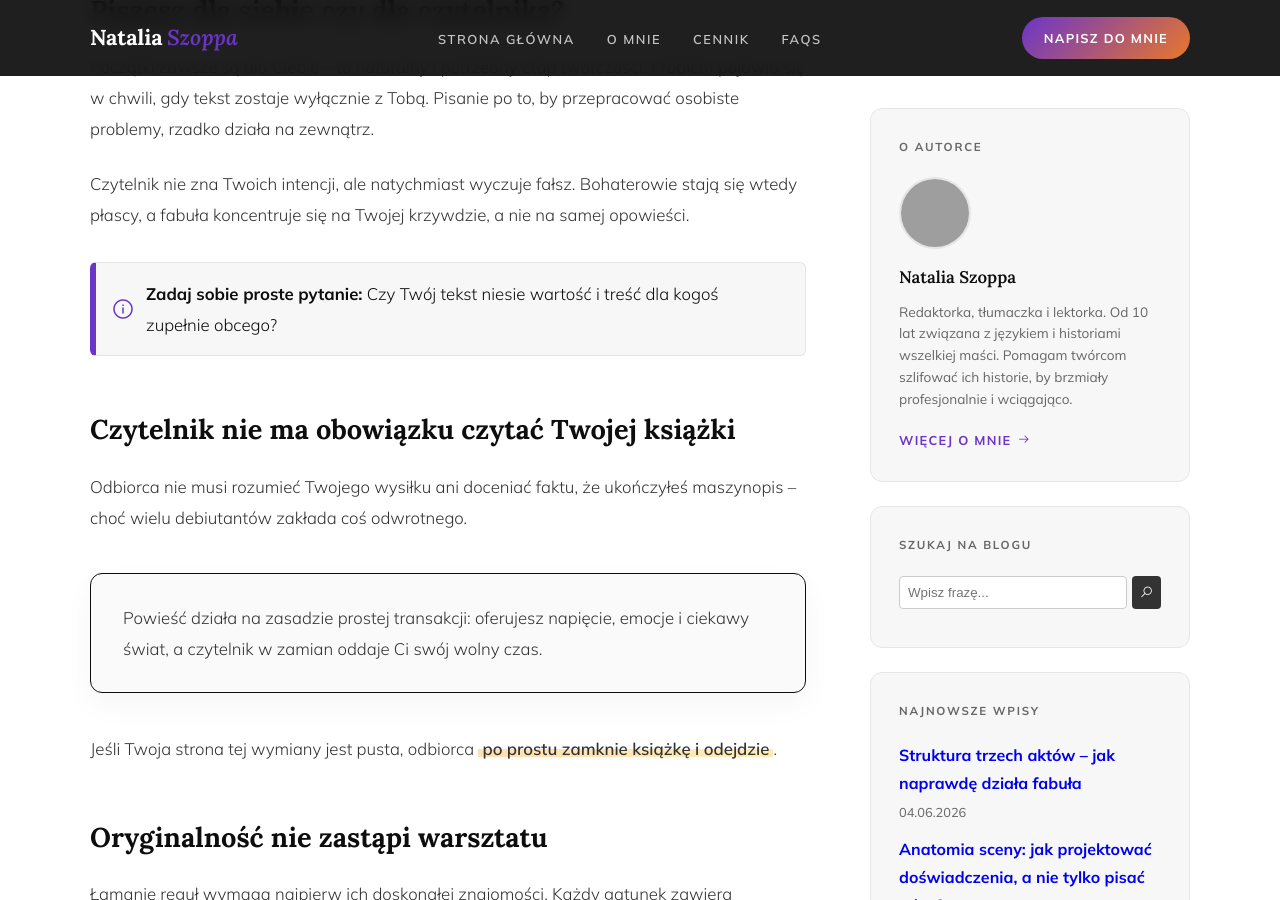
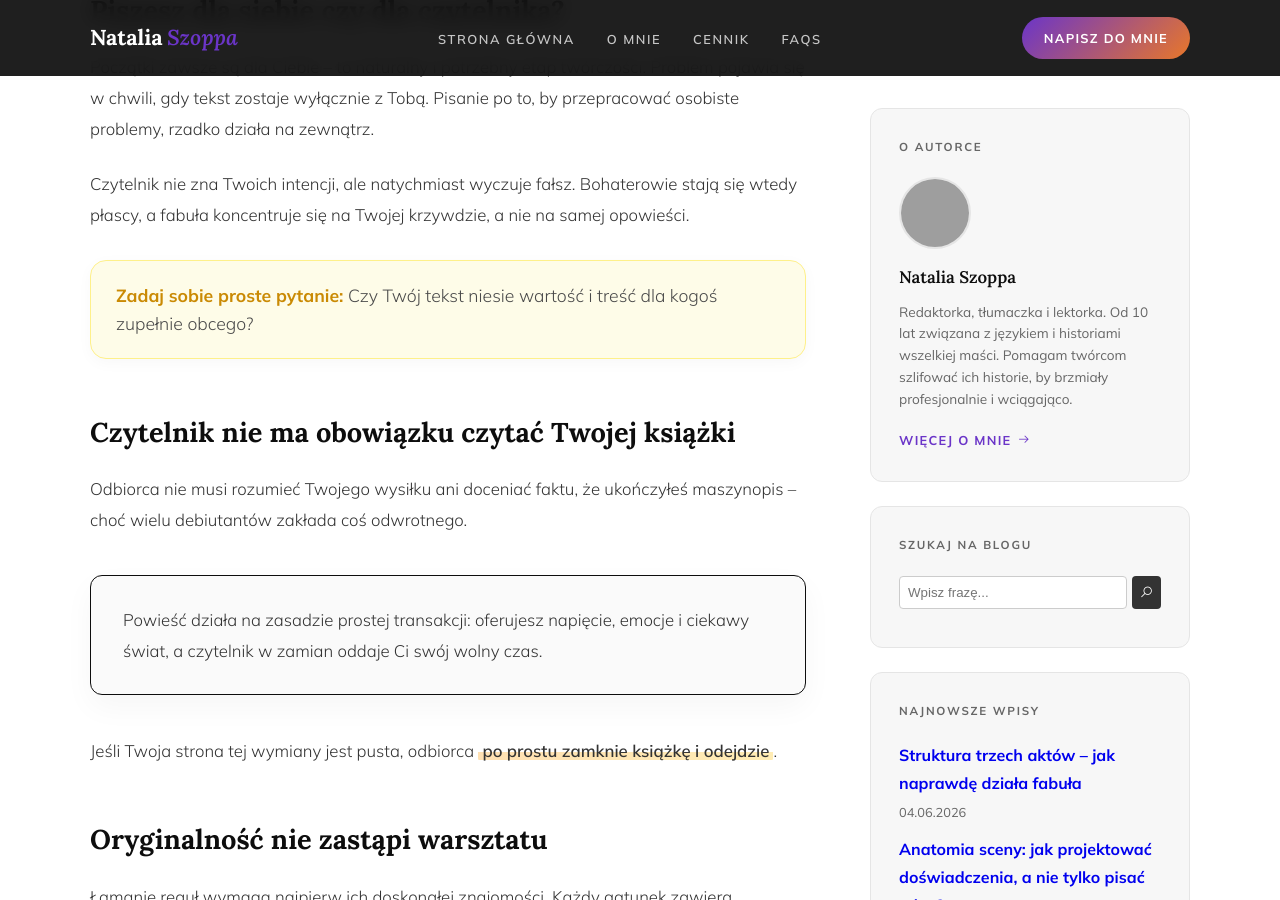
Before and after one commit to Bonnie00726/nataliaszoppa, a Jekyll site: the page built from _posts/2026-06-04-zanim-napiszesz-pierwsze-slowo.md, in a window 1280 px wide and 900 px high, scrolled down 1583 px. Built offline with Jekyll 4.4.1, drawn with Linux system fonts in a browser that asks for light colours; comment, search, counter and statistics services are not loaded; grey boxes are pictures that could not be loaded.

Commit message:
Update 2026-06-04-zanim-napiszesz-pierwsze-slowo.md

```diff
--- a/_posts/2026-06-04-zanim-napiszesz-pierwsze-slowo.md
+++ b/_posts/2026-06-04-zanim-napiszesz-pierwsze-slowo.md
@@ -19,7 +19,7 @@
 
 Czytelnik nie zna Twoich intencji, ale natychmiast wyczuje fałsz. Bohaterowie stają się wtedy płascy, a fabuła koncentruje się na Twojej krzywdzie, a nie na samej opowieści.
 
-<div class="notice-box">
+<div class="chmurka chmurka-tip">
     <strong>Zadaj sobie proste pytanie:</strong> Czy Twój tekst niesie wartość i treść dla kogoś zupełnie obcego?
 </div>
 
@@ -46,7 +46,7 @@
 
 Autorzy często traktują swoje dzieła bardzo osobiście, co skutecznie blokuje rozwój tekstu. Odbieranie każdej uwagi jako osobistej urazy prowadzi do publikowania błędów, a efekty widać później w recenzjach.
 
-<div class="idea-box">
+<div class="chmurka chmurka-tip">
     <strong>Szybki protip:</strong> Negatywne opinie wskazujące na nudne opisy czy nielogiczną fabułę są najcenniejszą informacją zwrotną. Nie traktuj ich jak wyroku – wyciągnij wnioski i popraw materiał, zanim pójdzie w świat.
 </div>
 
@@ -54,7 +54,7 @@
 
 Rezygnacja z tradycyjnego wydawnictwa nie zwalnia Cię z całego procesu wydawniczego. Musisz zainwestować w profesjonalną redakcję, korektę i skład.
 
-<div class="alert-magenta">
+<div class="chmurka chmurka-uwaga">
     <strong>UWAGA!</strong> Przypadkowa okładka oraz błędy w tekście natychmiast odstraszą odbiorców. To wyraźny sygnał dla czytelnika, że materiał nie przeszedł żadnej weryfikacji.
 </div>
 
```
